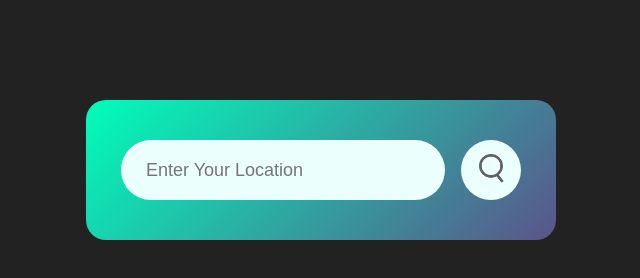
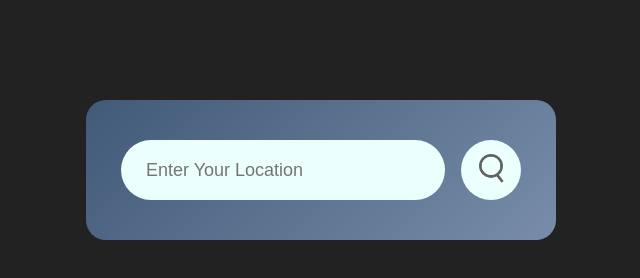
Before and after one commit to cdrckbtst/simple-weatherapp, a plain HTML site: page index.html in a window 1280 px wide. Shown: the whole page, without its empty margins (319-959 px from the left). Drawn offline with nearby package versions, Linux system fonts and the light colour scheme.

Commit message:
Add files via upload

```diff
--- a/styles.css
+++ b/styles.css
@@ -8,8 +8,7 @@
 /* Base styles */
 body {
     background: #222;
-    /* font-family: "Nunito Sans", sans-serif; */
-    font-family: "Roboto", sans-serif;
+    font-family: "Nunito Sans", sans-serif;
 }
 
 /* Content styling */
@@ -17,7 +16,7 @@ body {
     width: 90%;
     max-width: 470px;
     margin: 100px auto 0;
-    background: linear-gradient(135deg, #00feba, #5b548a);
+    background: linear-gradient(135deg, #415a77, #778da9);
     color: #fff;
     border-radius: 20px;
     padding: 40px 35px;
```
